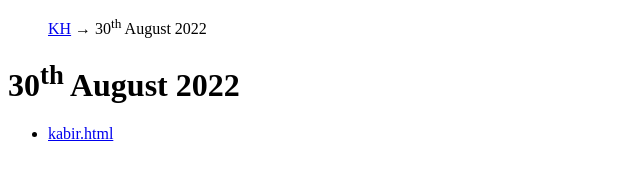
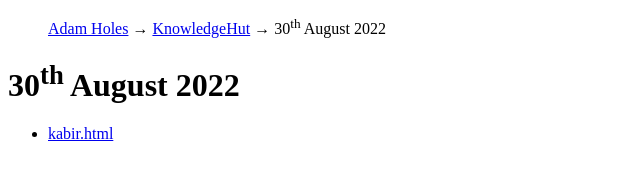
Before and after one commit to AdamHoles/sessions, a plain HTML site: page docs/2022-08-30/index.html in a window 1280 px wide. Shown: the whole page, without its empty margins (0-640 px from the left). Drawn offline with Linux system fonts and the light colour scheme.

Commit message:
I tried to fix breadcrumbs.

```diff
--- a/docs/2022-08-30/index.html
+++ b/docs/2022-08-30/index.html
@@ -9,7 +9,10 @@
 <body>
     <ul id="breadcrumbs">
         <li>
-            <a href="/">KH</a>
+            <a href="https://adamholes.github.io/">Adam Holes</a>
+        </li>
+        <li>
+            <a href="../">KnowledgeHut</a>
         </li>
         <li>
             <time datetime="2022-08-30">
```
Also changed, not shown: docs/2022-08-30/kabir.html (+4 -1 lines), docs/index.html (+6 -1 lines).
